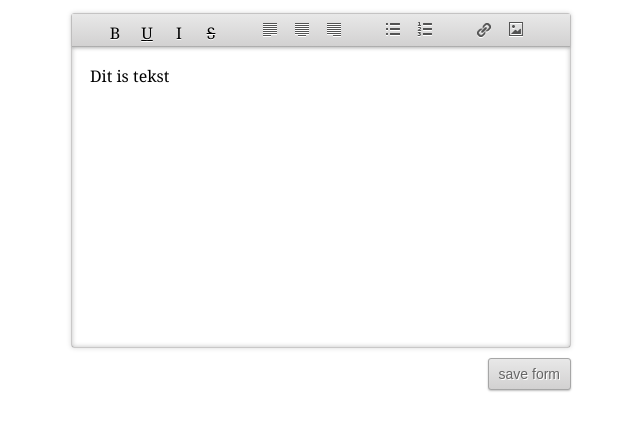
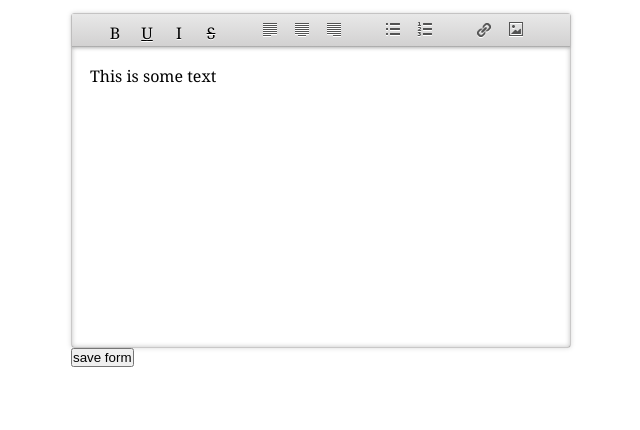
Before and after one commit to stefanvermaas/yellow-text, a plain HTML site: page index.html in a window 1280 px wide. Shown: the part 102-532 px from the top of the page, without its empty margins (319-959 px from the left). Drawn offline with nearby package versions, Linux system fonts and the light colour scheme.

Commit message:
Updated CSS and HTML

```diff
--- a/index.html
+++ b/index.html
@@ -29,7 +29,7 @@
 
 		<form action="#" method="post" id="js-editor-form">
 
-			<textarea id="js-textarea">Dit is tekst</textarea><!-- #js-textarea -->
+			<textarea id="js-textarea">This is some text</textarea><!-- #js-textarea -->
 
 			<input type="submit" name="submit" value="save form">
 
--- a/sass/jquery.texteditor.scss
+++ b/sass/jquery.texteditor.scss
@@ -87,22 +87,3 @@ $icon-spacing: 30px;
 
 // Style the iFrame a bit
 .js-editor-iframe { box-shadow: inset 0 0 5px rgba(0, 0, 0, 0.25); }
-
-// The submit button
-input[type="submit"] {
-	float: right;
-	margin-top: 10px;
-	padding: 7px 10px;
-
-	cursor: pointer;
-
-	@include box-shadow( 0 1px 2px rgba( 0, 0, 0, 0.25) );
-	@include background-image( linear-gradient( top, #e8e8e8, #d2d1d1 ) );
-
-	border: 1px solid #a6a6a6;
-	border-radius: 3px;
-
-	font-size: 0.875em;
-	color: #666 !important;
-	text-shadow: 1px 1px #fff;
-}
```
Also changed, not shown: stylesheets/jquery.texteditor.css.
